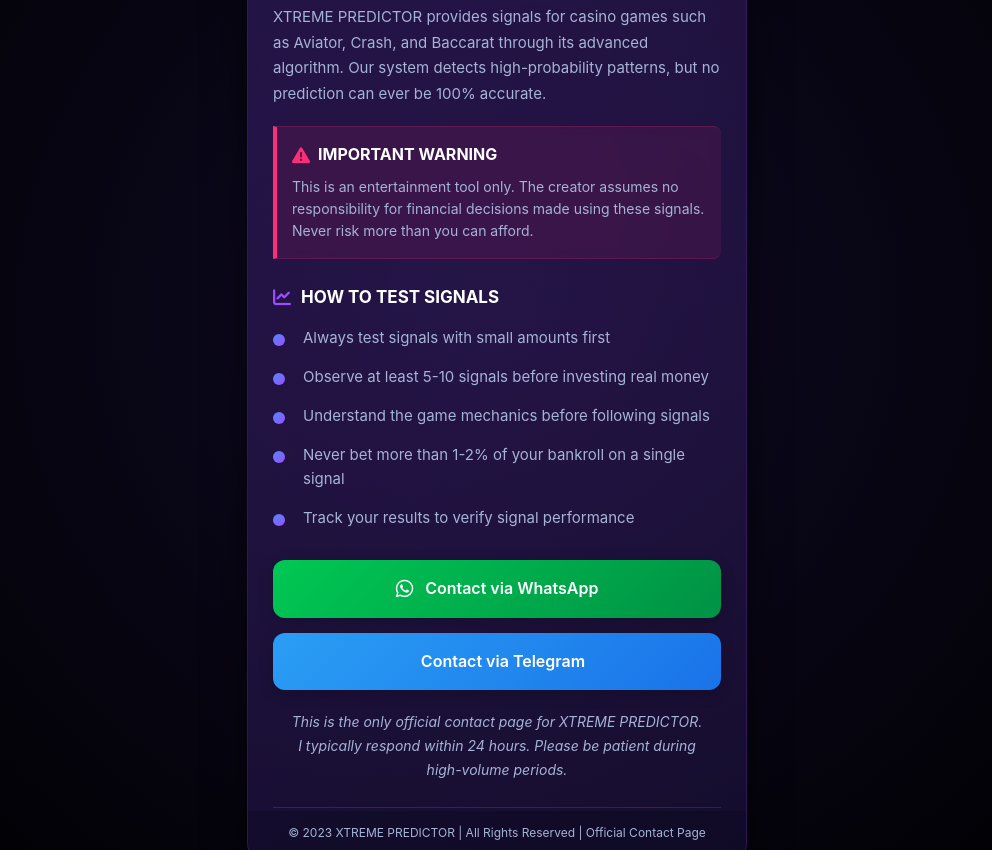
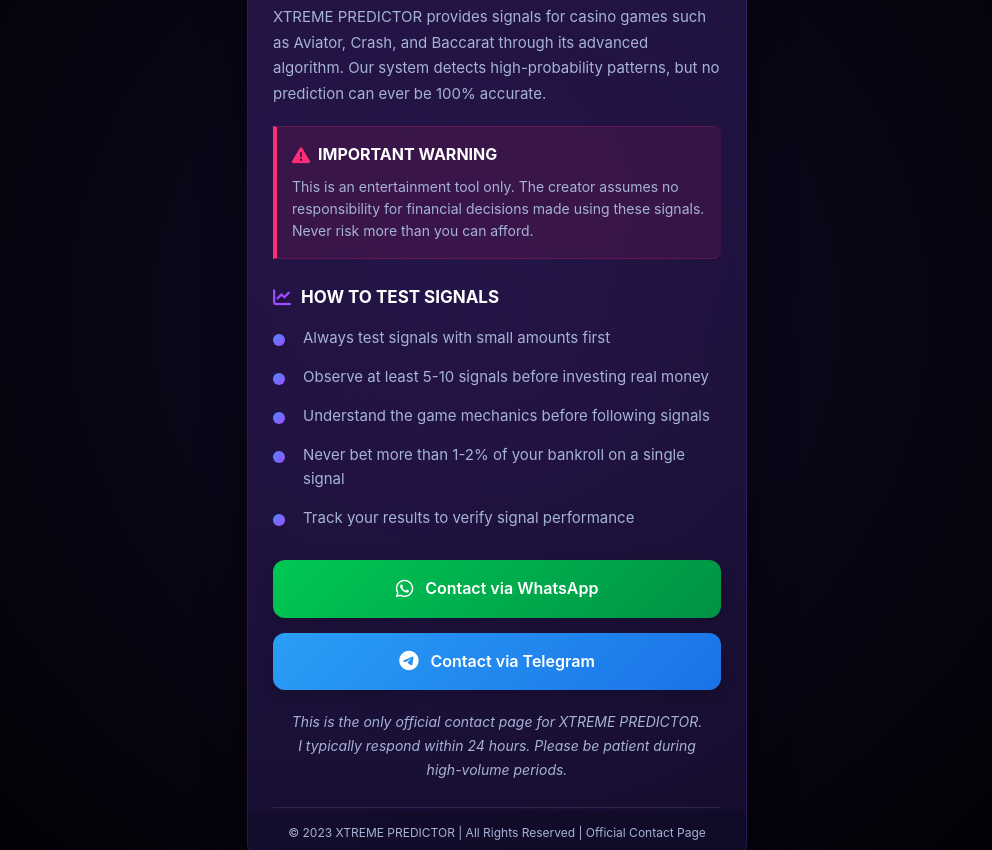
Before and after one commit to damindu817/DISCLAIMER-, a plain HTML site: page index.html in a window 1280 px wide. Shown: the part 262-1112 px from the top of the page, without its empty margins (143-1135 px from the left). Drawn offline with Linux system fonts and the light colour scheme.

Commit message:
Update index.html

```diff
--- a/index.html
+++ b/index.html
@@ -571,7 +571,7 @@
             });
 
             document.getElementById('whatsapp-btn').innerHTML = `<i class="fab fa-whatsapp"></i> ${content[lang].whatsappBtn}`;
-            document.getElementById('telegram-btn').innerHTML = `<i class="https://t.me/xtremepredictor25"></i> ${content[lang].telegramBtn}`;
+            document.getElementById('telegram-btn').innerHTML = `<i class="fab fa-telegram"></i> ${content[lang].telegramBtn}`;
             document.getElementById('creator-note-text').textContent = content[lang].creatorNote;
             document.getElementById('footer-text').textContent = content[lang].footer;
 
```
